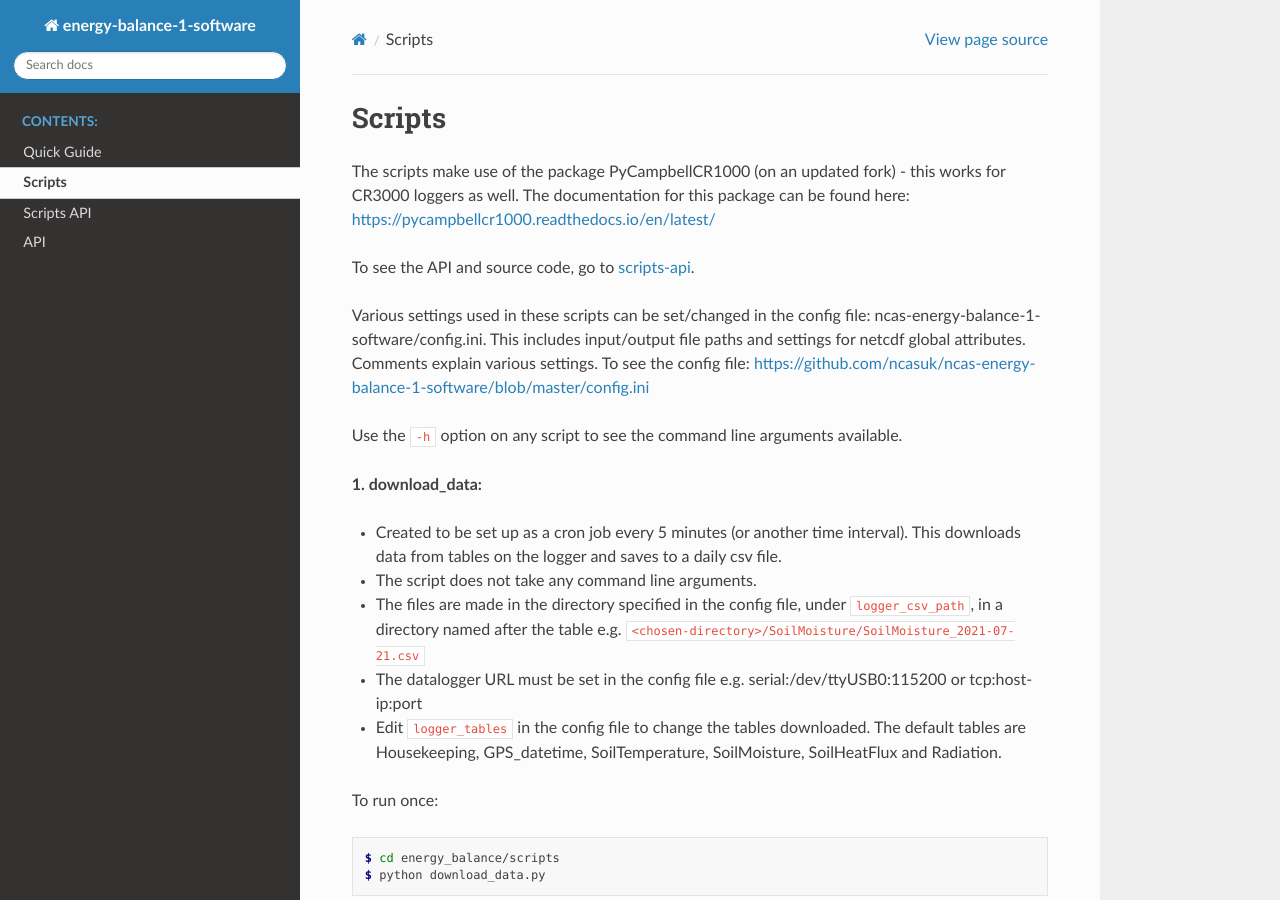
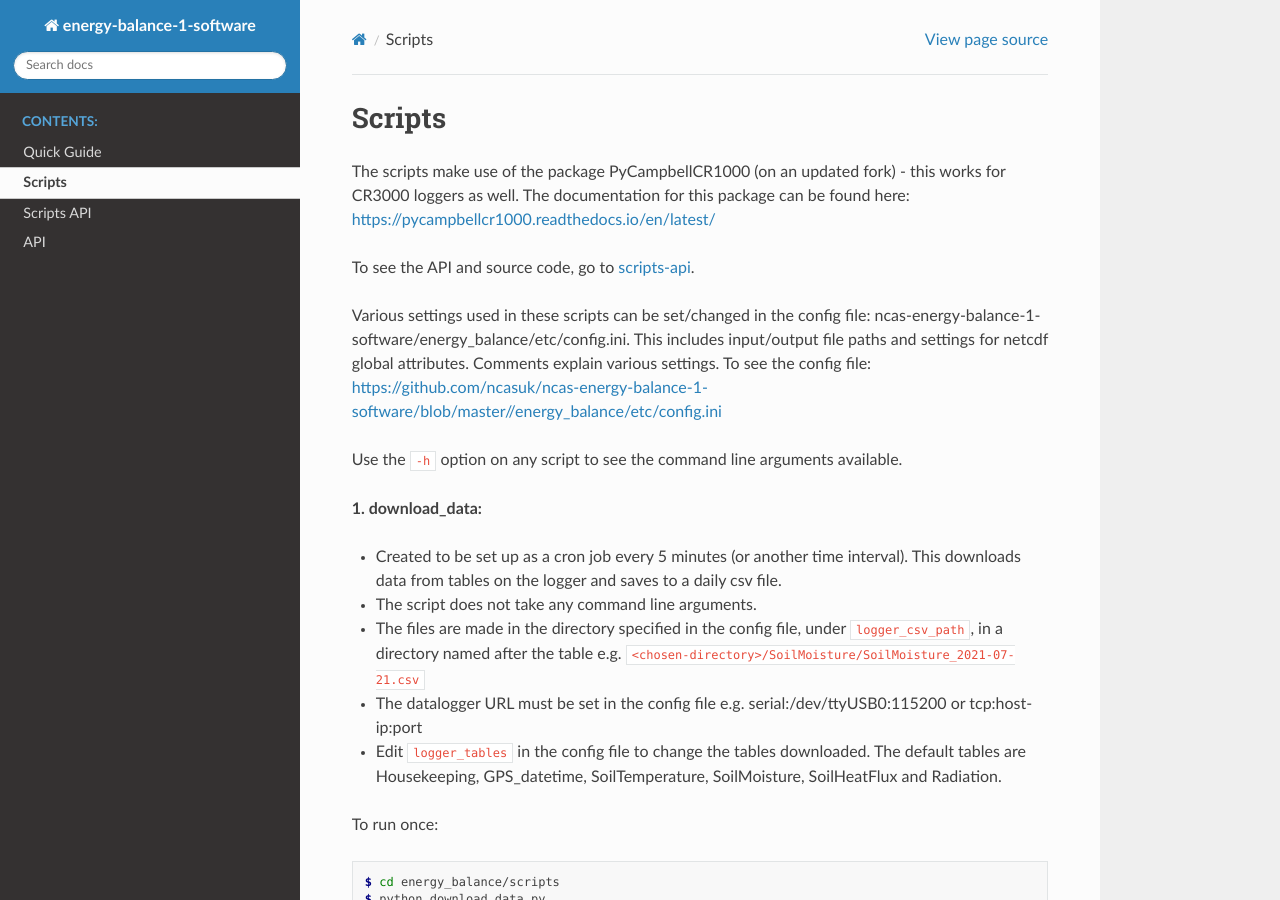
Before and after one commit to ncasuk/ncas-energy-balance-1-software, a Sphinx documentation site: the page built from docs/scripts.rst, in a window 1280 px wide and 900 px high. Built offline with Sphinx 7.4.7 and the Read the Docs theme 2.0.0, drawn with Linux system fonts in a browser that asks for light colours.

Commit message:
move config file

```diff
--- a/docs/scripts.rst
+++ b/docs/scripts.rst
@@ -9,9 +9,9 @@ The documentation for this package can be found here: https://pycampbellcr1000.r
 
 To see the API and source code, go to `scripts-api`_.
 
-Various settings used in these scripts can be set/changed in the config file: ncas-energy-balance-1-software/config.ini.
+Various settings used in these scripts can be set/changed in the config file: ncas-energy-balance-1-software/energy_balance/etc/config.ini.
 This includes input/output file paths and settings for netcdf global attributes.
-Comments explain various settings. To see the config file: https://github.com/ncasuk/ncas-energy-balance-1-software/blob/master/config.ini
+Comments explain various settings. To see the config file: https://github.com/ncasuk/ncas-energy-balance-1-software/blob/master//energy_balance/etc/config.ini
 
 Use the ``-h`` option on any script to see the command line arguments available.
 
```
Also changed, not shown: 3 other files.
